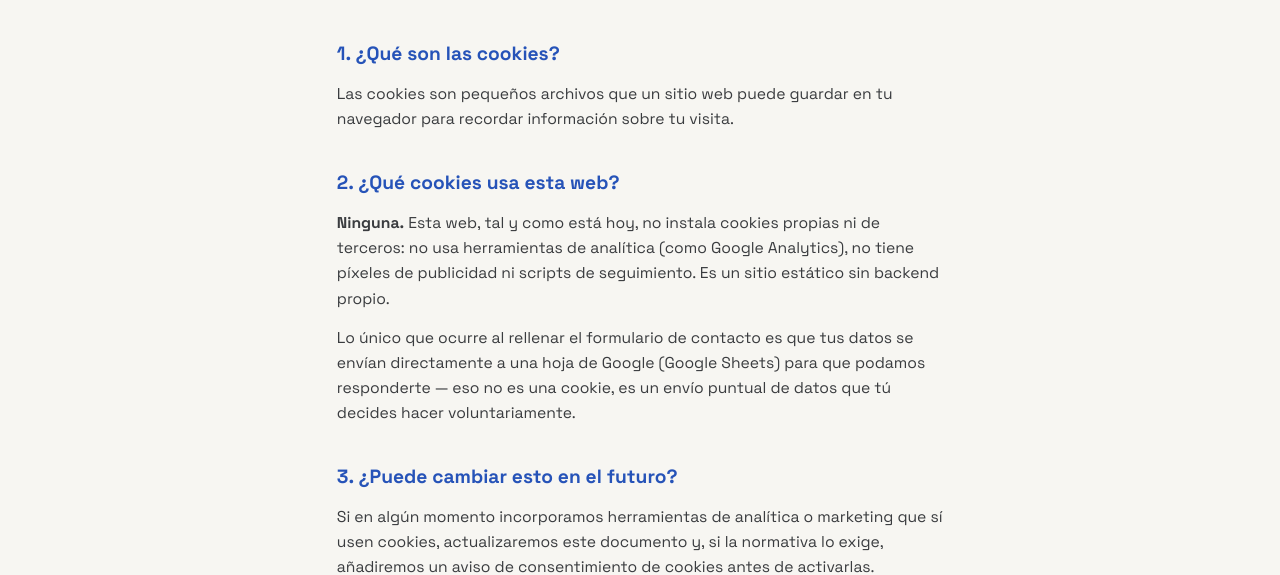
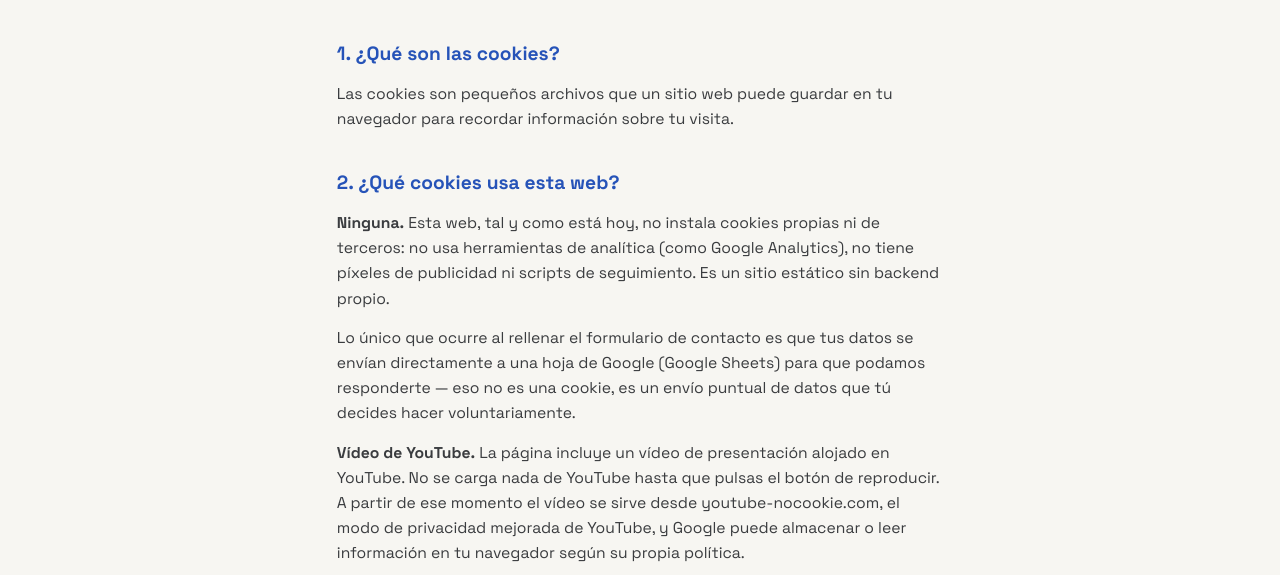
Before and after one commit to kaptureagency/kaptureagency-web, a plain HTML site: page cookies.html in a window 1280 px wide. Shown: the part 236-811 px from the top of the page. Drawn offline with Linux system fonts and the light colour scheme.

Commit message:
Add files via upload

```diff
--- a/cookies.html
+++ b/cookies.html
@@ -5,6 +5,7 @@
 <meta name="viewport" content="width=device-width, initial-scale=1">
 <title>Política de cookies — Kapture</title>
 <meta name="robots" content="noindex">
+<link rel="icon" type="image/png" sizes="48x48" href="assets/favicon-48.png">
 <link href="https://fonts.googleapis.com/css2?family=Space+Grotesk:wght@400;500;600;700&display=swap" rel="stylesheet">
 <style>
 :root{--charcoal:#0E0F10;--blue:#2653B8;--sky:#60A5FA;--ivory:#F7F6F2;--stone:#D6D8DC}
@@ -40,6 +41,8 @@ footer{padding:2rem 6vw;text-align:center;color:#8a8c8f;font-size:.82rem;border-
 <p><strong>Ninguna.</strong> Esta web, tal y como está hoy, no instala cookies propias ni de terceros: no usa herramientas de analítica (como Google Analytics), no tiene píxeles de publicidad ni scripts de seguimiento. Es un sitio estático sin backend propio.</p>
 <p>Lo único que ocurre al rellenar el formulario de contacto es que tus datos se envían directamente a una hoja de Google (Google Sheets) para que podamos responderte — eso no es una cookie, es un envío puntual de datos que tú decides hacer voluntariamente.</p>
 
+<p><strong>Vídeo de YouTube.</strong> La página incluye un vídeo de presentación alojado en YouTube. No se carga nada de YouTube hasta que pulsas el botón de reproducir. A partir de ese momento el vídeo se sirve desde youtube-nocookie.com, el modo de privacidad mejorada de YouTube, y Google puede almacenar o leer información en tu navegador según su propia política.</p>
+
 <h2>3. ¿Puede cambiar esto en el futuro?</h2>
 <p>Si en algún momento incorporamos herramientas de analítica o marketing que sí usen cookies, actualizaremos este documento y, si la normativa lo exige, añadiremos un aviso de consentimiento de cookies antes de activarlas.</p>
 
```
